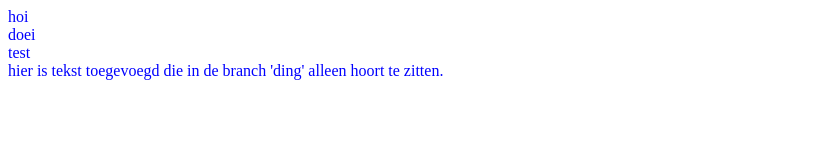
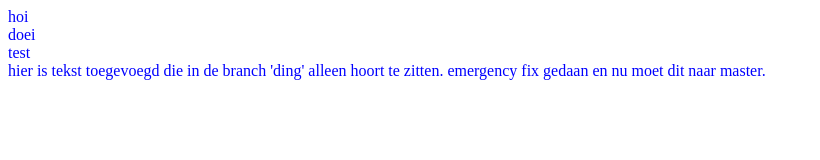
Before and after one commit to theodorst/testje_met_git, a plain HTML site: page index.html in a window 1280 px wide. Shown: the whole page, without its empty margins (0-820 px from the left). Drawn offline with Linux system fonts and the light colour scheme.

Commit message:
ding toevoegen na fix

```diff
--- a/index.html
+++ b/index.html
@@ -13,6 +13,6 @@ doei
 <br>
 test
 <br>
-hier is tekst toegevoegd die in de branch 'ding' alleen hoort te zitten.
+hier is tekst toegevoegd die in de branch 'ding' alleen hoort te zitten. emergency fix gedaan en nu moet dit naar master.
 </body>
 </html>
```
